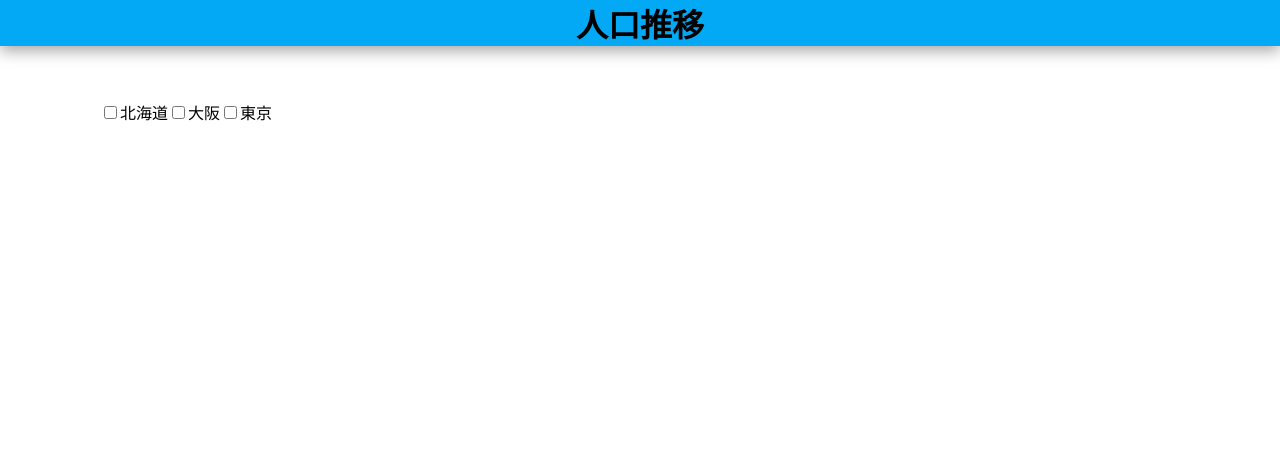
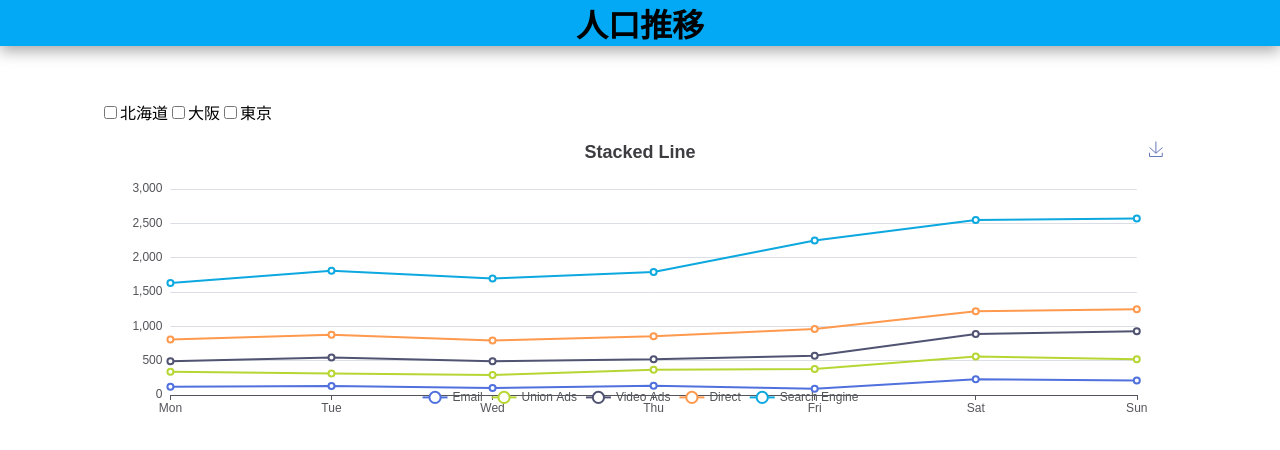
Before and after one commit to YagamiLeft/PopulationTransition, a React (Create React App) app: page /popuration-transition in a window 1280 px wide. Shown: the top 450 px of the page. Built offline with nearby package versions, Linux system fonts and the light colour scheme.

Commit message:
RaectEchartsno

```diff
--- a/package.json
+++ b/package.json
@@ -10,6 +10,7 @@
     "@types/node": "^16.18.31",
     "@types/react": "^18.2.6",
     "@types/react-dom": "^18.2.4",
+    "echarts-for-react": "^3.0.2",
     "react": "^18.2.0",
     "react-dom": "^18.2.0",
     "react-router-dom": "^6.11.2",
--- /dev/null
+++ b/src/components/organisms/chart/chart.component.tsx
@@ -0,0 +1,6 @@
+import React from 'react';
+import ReactECharts, { EChartsOption } from 'echarts-for-react';
+
+export const ChartComponent: React.FC<{ chartOption: EChartsOption }> = ({ chartOption }) => {
+  return <ReactECharts option={chartOption} />;
+};
--- a/src/components/templates/population-transition/population-transition.template.tsx
+++ b/src/components/templates/population-transition/population-transition.template.tsx
@@ -1,4 +1,5 @@
 import React from 'react';
+import { ChartComponent } from '../../organisms/chart/chart.component';
 import { CheckboxListComponent } from '../../organisms/checkbox-list/checkbox-list.component';
 import { HeaderComponent } from '../../organisms/header/header.component';
 
@@ -13,6 +14,68 @@
   prefectureList,
   onChangeCheckbox,
 }) => {
+  const option = {
+    title: {
+      text: 'Stacked Line',
+    },
+    tooltip: {
+      trigger: 'axis',
+    },
+    legend: {
+      data: ['Email', 'Union Ads', 'Video Ads', 'Direct', 'Search Engine'],
+    },
+    grid: {
+      left: '3%',
+      right: '4%',
+      bottom: '3%',
+      containLabel: true,
+    },
+    toolbox: {
+      feature: {
+        saveAsImage: {},
+      },
+    },
+    xAxis: {
+      type: 'category',
+      boundaryGap: false,
+      data: ['Mon', 'Tue', 'Wed', 'Thu', 'Fri', 'Sat', 'Sun'],
+    },
+    yAxis: {
+      type: 'value',
+    },
+    series: [
+      {
+        name: 'Email',
+        type: 'line',
+        stack: 'Total',
+        data: [120, 132, 101, 134, 90, 230, 210],
+      },
+      {
+        name: 'Union Ads',
+        type: 'line',
+        stack: 'Total',
+        data: [220, 182, 191, 234, 290, 330, 310],
+      },
+      {
+        name: 'Video Ads',
+        type: 'line',
+        stack: 'Total',
+        data: [150, 232, 201, 154, 190, 330, 410],
+      },
+      {
+        name: 'Direct',
+        type: 'line',
+        stack: 'Total',
+        data: [320, 332, 301, 334, 390, 330, 320],
+      },
+      {
+        name: 'Search Engine',
+        type: 'line',
+        stack: 'Total',
+        data: [820, 932, 901, 934, 1290, 1330, 1320],
+      },
+    ],
+  };
   return (
     <>
       <HeaderComponent title="人口推移" />
@@ -21,6 +84,8 @@
         <div className="prefecture-list">
           <CheckboxListComponent labels={prefectureList} onChangeCheckbox={onChangeCheckbox} />
         </div>
+
+        <ChartComponent chartOption={option} />
       </main>
     </>
   );
```
Also changed, not shown: 1 other file (tests, documents, lock files or other folders).
